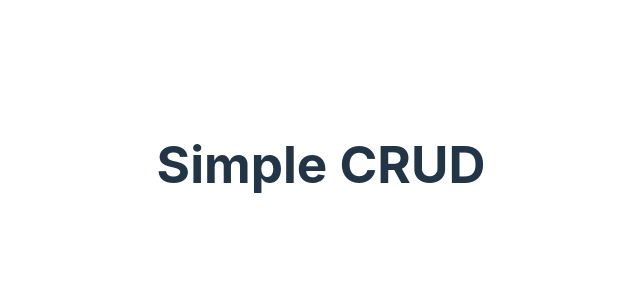
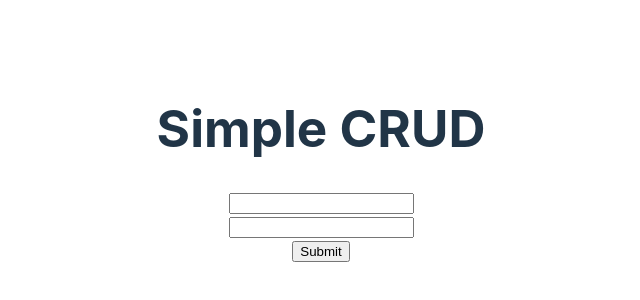
Before and after one commit to Sobuj54/module-67-simple-crud-client, a React (Vite) app: page / in a window 1280 px wide. Shown: the part 236-536 px from the top of the page, without its empty margins (319-959 px from the left). Built offline with nearby package versions, Linux system fonts and the light colour scheme.

Commit message:
created form and took data form user

```diff
--- a/src/App.jsx
+++ b/src/App.jsx
@@ -1,9 +1,27 @@
 import "./App.css";
 
 function App() {
+  const handleAddUser = (event) => {
+    event.preventDefault();
+
+    const form = event.target;
+    const name = form.name.value;
+    const email = form.email.value;
+
+    const user = { name, email };
+    console.log(user);
+  };
+
   return (
     <>
       <h1>Simple CRUD</h1>
+      <form onSubmit={handleAddUser}>
+        <input type="text" name="name" id="" />
+        <br />
+        <input type="email" name="email" />
+        <br />
+        <input type="submit" />
+      </form>
     </>
   );
 }
```
